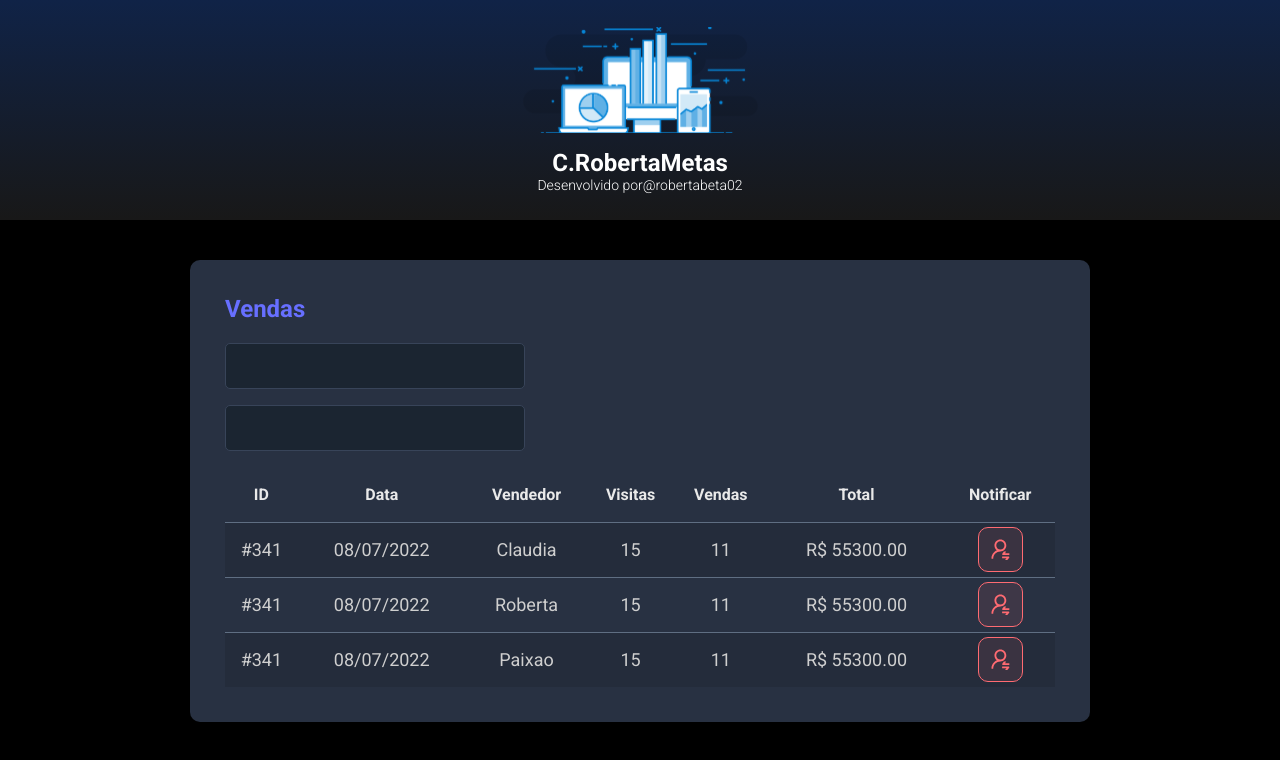
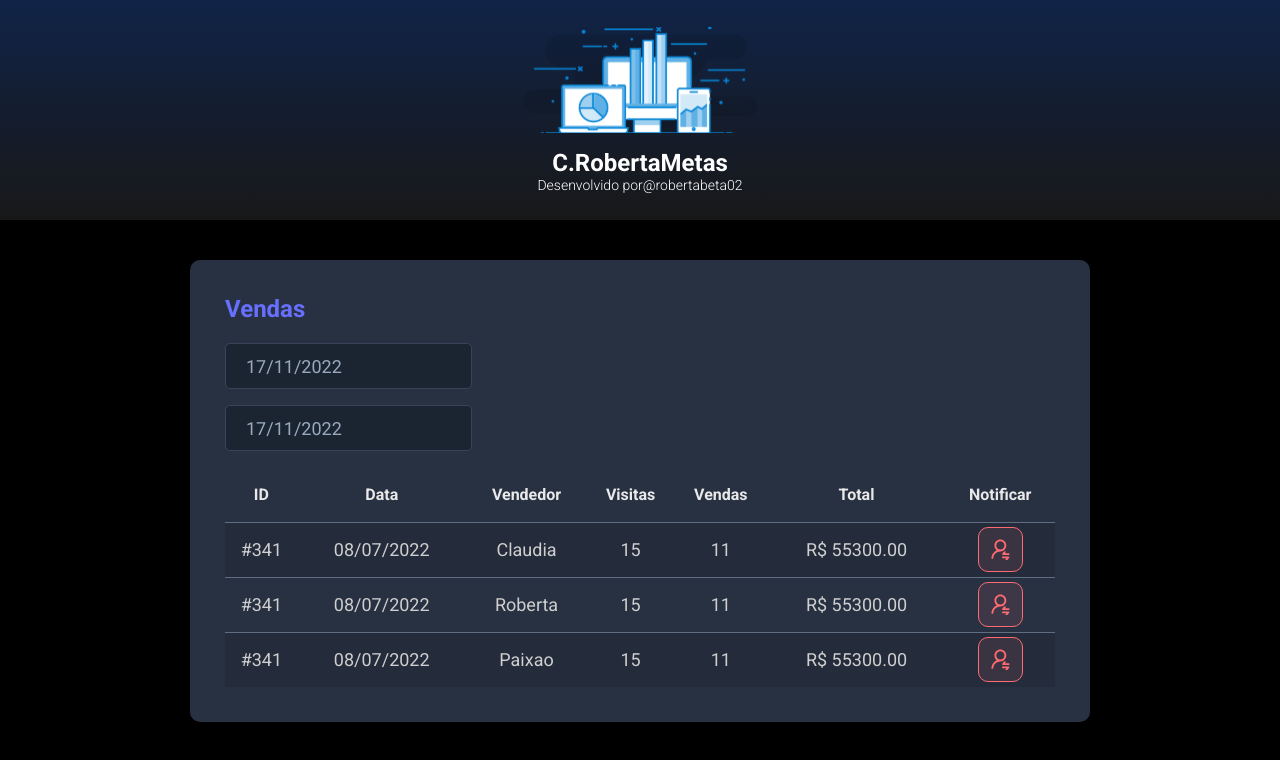
Before and after one commit to claubeta2014/crmeta, a React (Vite) app in the folder frontend/: page / in a window 1280 px wide. Shown: the top 760 px of the page. Built offline with nearby package versions, Linux system fonts and the light colour scheme.

Commit message:
Selecionador de data

```diff
--- a/frontend/package.json
+++ b/frontend/package.json
@@ -9,7 +9,9 @@
     "preview": "vite preview"
   },
   "dependencies": {
+    "@types/react-datepicker": "4.4.2",
     "react": "^18.2.0",
+    "react-datepicker": "4.8.0",
     "react-dom": "^18.2.0"
   },
   "devDependencies": {
--- a/frontend/src/componentes/CartaoVendas/index.tsx
+++ b/frontend/src/componentes/CartaoVendas/index.tsx
@@ -1,5 +1,7 @@
 import BtNotificacao from "../BtNotificacao"
 import "./styles.css"
+import DatePicker from "react-datepicker"
+import "react-datepicker/dist/react-datepicker.css"
 
 function CartaoVendas() {
     return (
@@ -7,10 +9,20 @@
             <h2 className="crmeta-sales-title">Vendas</h2>
             <div>
                 <div className="crmeta-form-control-container">
-                <input className="crmeta-form-control" type="text"/>
+                    <DatePicker
+                        selected={new Date()}
+                        onChange={(date: Date) => { }}
+                        className="crmeta-form-control"
+                        dateFormat="dd/MM/yyyy"
+                    />
                 </div>
                 <div className="crmeta-form-control-container">
-                <input className="crmeta-form-control" type="text"/>
+                    <DatePicker
+                        selected={new Date()}
+                        onChange={(date: Date) => { }}
+                        className="crmeta-form-control"
+                        dateFormat="dd/MM/yyyy"
+                    />
                 </div>
             </div>
 
```
Also changed, not shown: 1 other file (tests, documents, lock files or other folders). Lines whose indentation alone changed are shown as unchanged.
